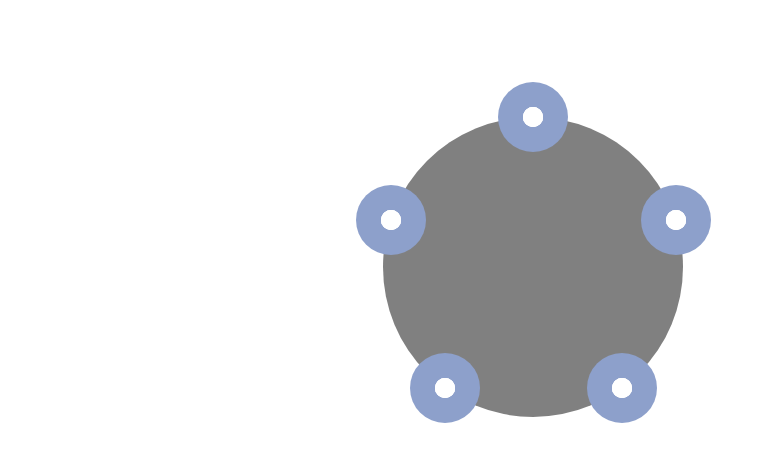
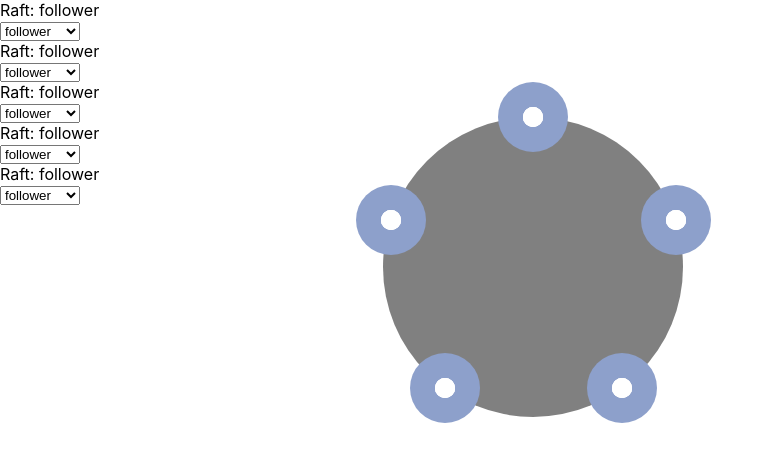
Before and after one commit to zzlyn/ConsensusVisualization, a React (Create React App) app in the folder consensus-vis/: page / in a window 1280 px wide. Shown: the top 462 px of the page, without its empty margins (0-774 px from the left). Built offline with nearby package versions, Linux system fonts and the light colour scheme.

Commit message:
Pass RaftNode through Node
Also split src/logic/raft.js into RaftNode.js
and RaftMessage.js files.

```diff
--- a/consensus-vis/src/api/Node.js
+++ b/consensus-vis/src/api/Node.js
@@ -68,9 +68,7 @@ class Node extends React.Component {
               background: this.props.nodeColor
             }}
           />
-          {
-           this.state.allMessages
-          }
+          {this.state.allMessages}
           {this.props.children}
         </div>
     );
--- a/consensus-vis/src/api/RaftDemo.js
+++ b/consensus-vis/src/api/RaftDemo.js
@@ -2,6 +2,7 @@ import React from 'react';
 import Node from './Node';
 
 import {ctod} from './Util';
+import RaftNode from '../logic/RaftNode';
 
 const RaftDemo = ({ num_nodes }) => {
   // get window height and width (dont want to call window object multiple times)
@@ -39,7 +40,7 @@ const RaftDemo = ({ num_nodes }) => {
   for (let i = 0; i < num_nodes; i++) {
     const next = (i + 1) % num_nodes;
 
-    list.push(<Node
+    list.push(<RaftNode
         key={i+1}
         id={i}
         centX = {serverCoords[i].coordX}
--- a/consensus-vis/src/logic/raft.js
+++ b/consensus-vis/src/logic/RaftNode.js
@@ -52,24 +52,25 @@ class RaftNode extends React.Component {
       // {id: rpcDue} map
       // Only set for elected leader
       rpcDue: peers.reduce((map, id) => {map[id] = 0; return map}, {}),
-
-      // Raft-specific display
-      nodeColor: "#8da0cb",
+      // The nodeColor property is the default color of the nodes.
+      nodeColor: this.props.nodeColor,
     }
   }
 
   handleSelectTypeChange = (e) => {
     const newType = e.target.value;
-    this.setState({type: newType, nodeColor: newType == "leader" ? "#33ff4f": "#8da0cb"});
+    this.setState({type: newType, nodeColor: newType == "leader" ? "#33ff4f": this.props.nodeColor});
   }
 
   render() {
     return <Node
+        id = {this.props.id}
         centX = {this.props.centX}
         centY = {this.props.centY}
         nextX = {this.props.nextX}
         nextY = {this.props.nextY}
         nodeColor = {this.state.nodeColor}
+        allNodes = {this.props.allNodes}
       >
         {/*Test passing an element through the Node element*/}
         <div>Raft: {this.state.type}</div>
@@ -79,30 +80,3 @@ class RaftNode extends React.Component {
 }
 
 export default RaftNode;
-
-const messageTypes = {
-  APPEND_ENTRIES: "AppendEntries",
-  REQUEST_VOTE: "RequestVote"
-}
-
-class RaftMessage extends React.Component {
-  constructor(props) {
-    super(props);
-    this.state = {
-      type: messageTypes.APPEND_ENTRIES,
-      from: 0,
-      to: 0,
-      term: 0,
-      // Set for RequestVote only
-      lastLogTerm: 0,
-      lastLogIndex: 0,
-      // Set for AppendEntries only
-      entries: [],
-      commitIndex: 0,
-    }
-  }
-
-  render() {
-    return <div>Raft: {this.state.type}</div>;
-  }
-}
```
Also changed, not shown: consensus-vis/src/logic/RaftMessage.js (added, +28 -0 lines).
